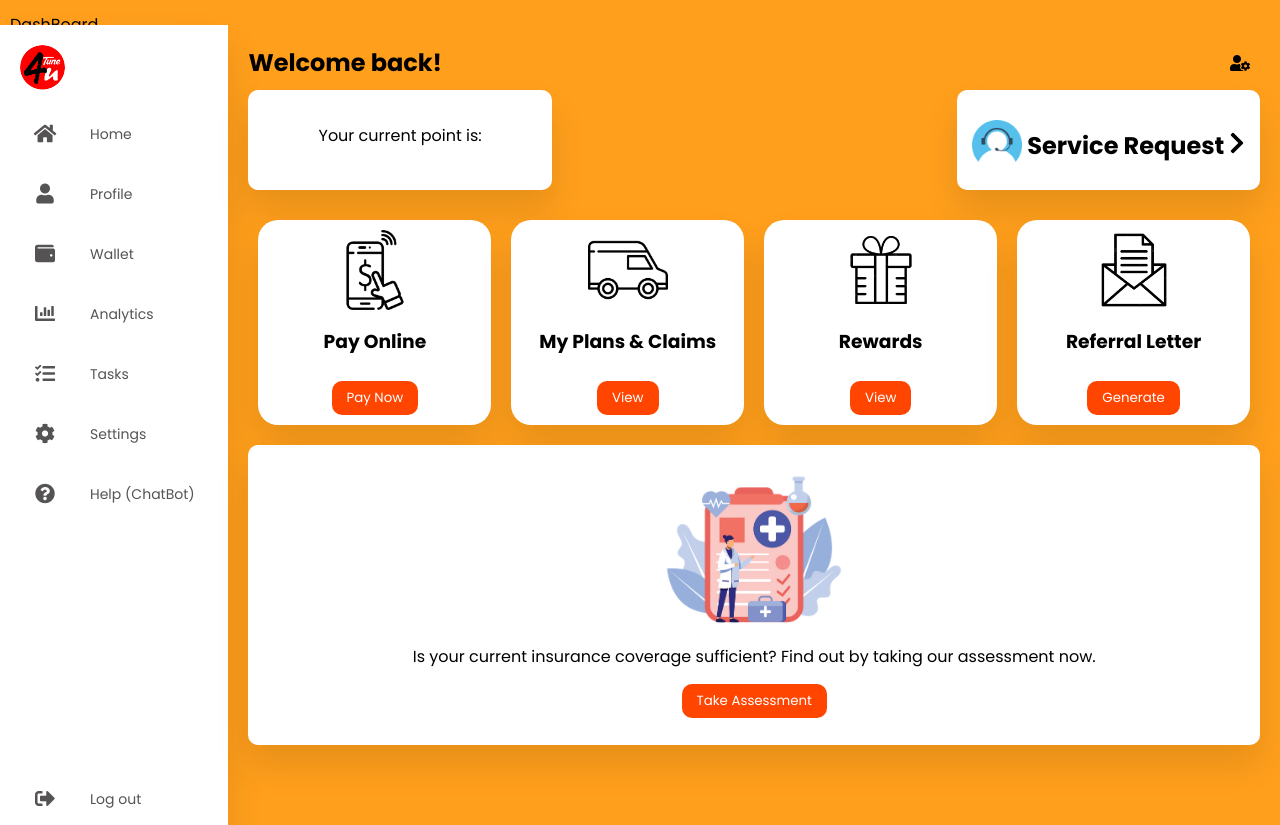
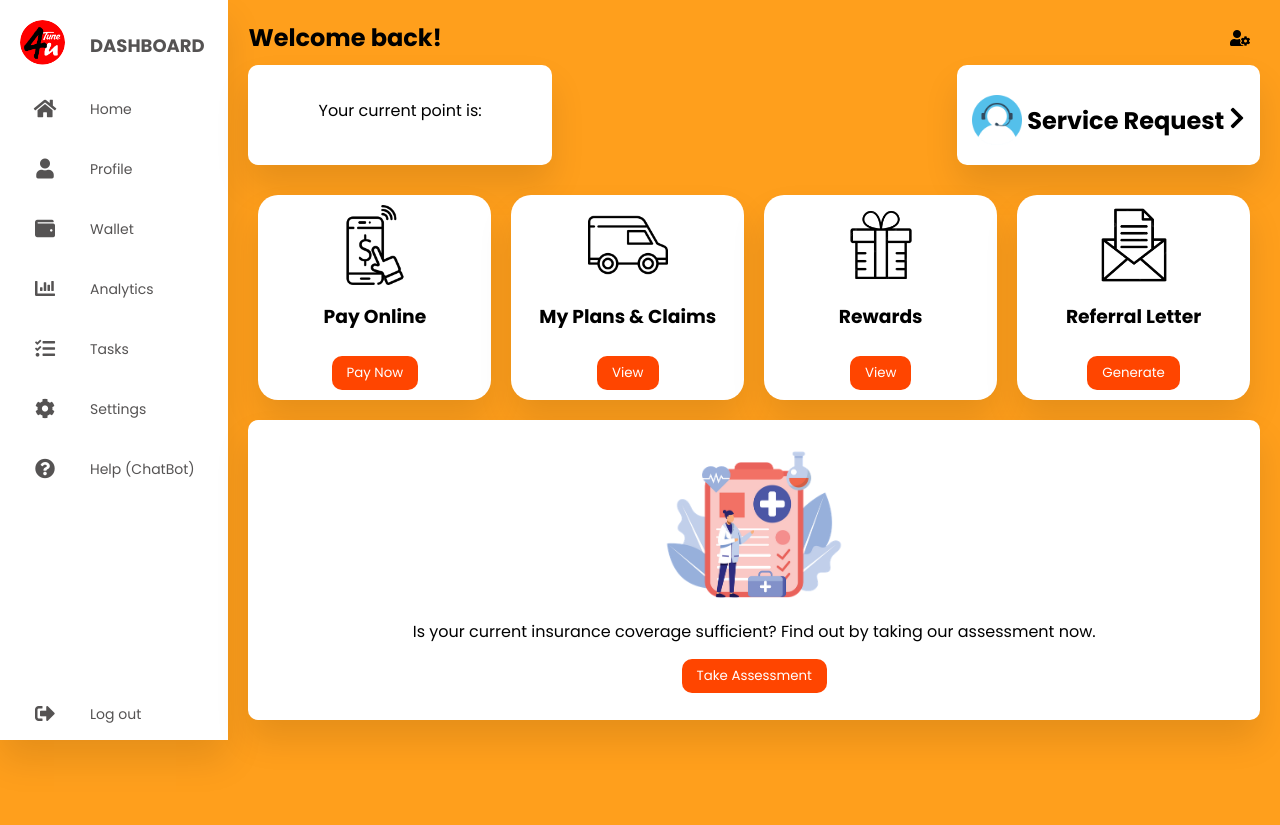
Before and after one commit to jingjie00/Tune4u, a website: page public/dashboard.html in a window 1280 px wide. After the commit the page ends 800 px from the top, so only its background shows below. Drawn offline with nearby package versions, Linux system fonts and the light colour scheme.

Commit message:
updated dashboard ui

```diff
--- a/public/dashboard.html
+++ b/public/dashboard.html
@@ -11,14 +11,15 @@
 
   </head>
   <body>
-    <span class="nav-item">DashBoard</span>
     <div class="container">
-      <nav>
+      <nav style="height: auto;">
         <ul>
           <li><a href="index.html" class="logo me-auto"><img
             src="./assets/logo/logo-circle.png"
             alt="Tune4U"
-            class="img-fluid" onclick="addMarks()"/></a>
+            class="img-fluid" onclick="addMarks()"/>
+            <span class="nav-item">DashBoard</span>
+          </a>
           <li><a href="index.html">
               <i class="fas fa-home"></i>
               <span class="nav-item">Home</span>
```
